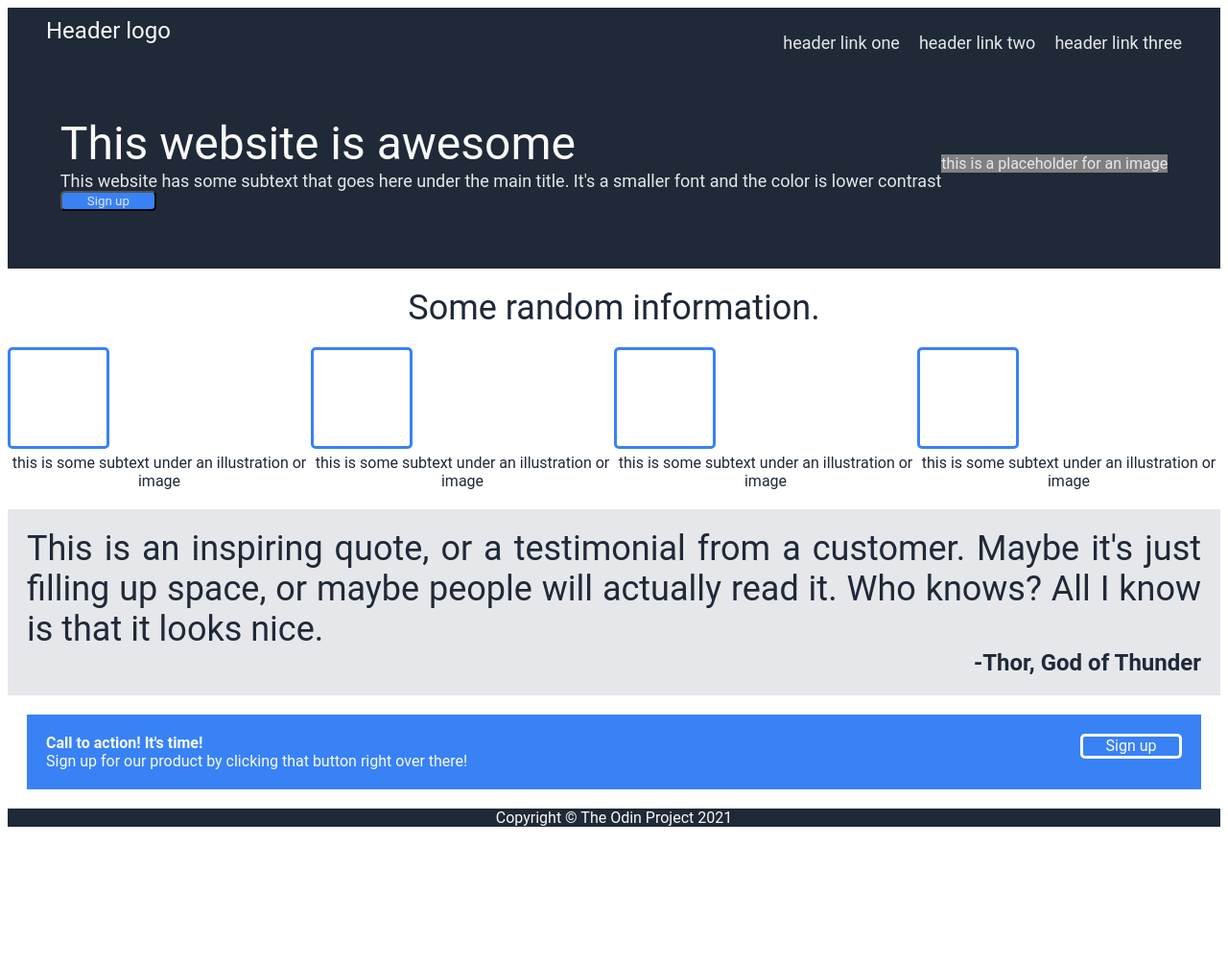
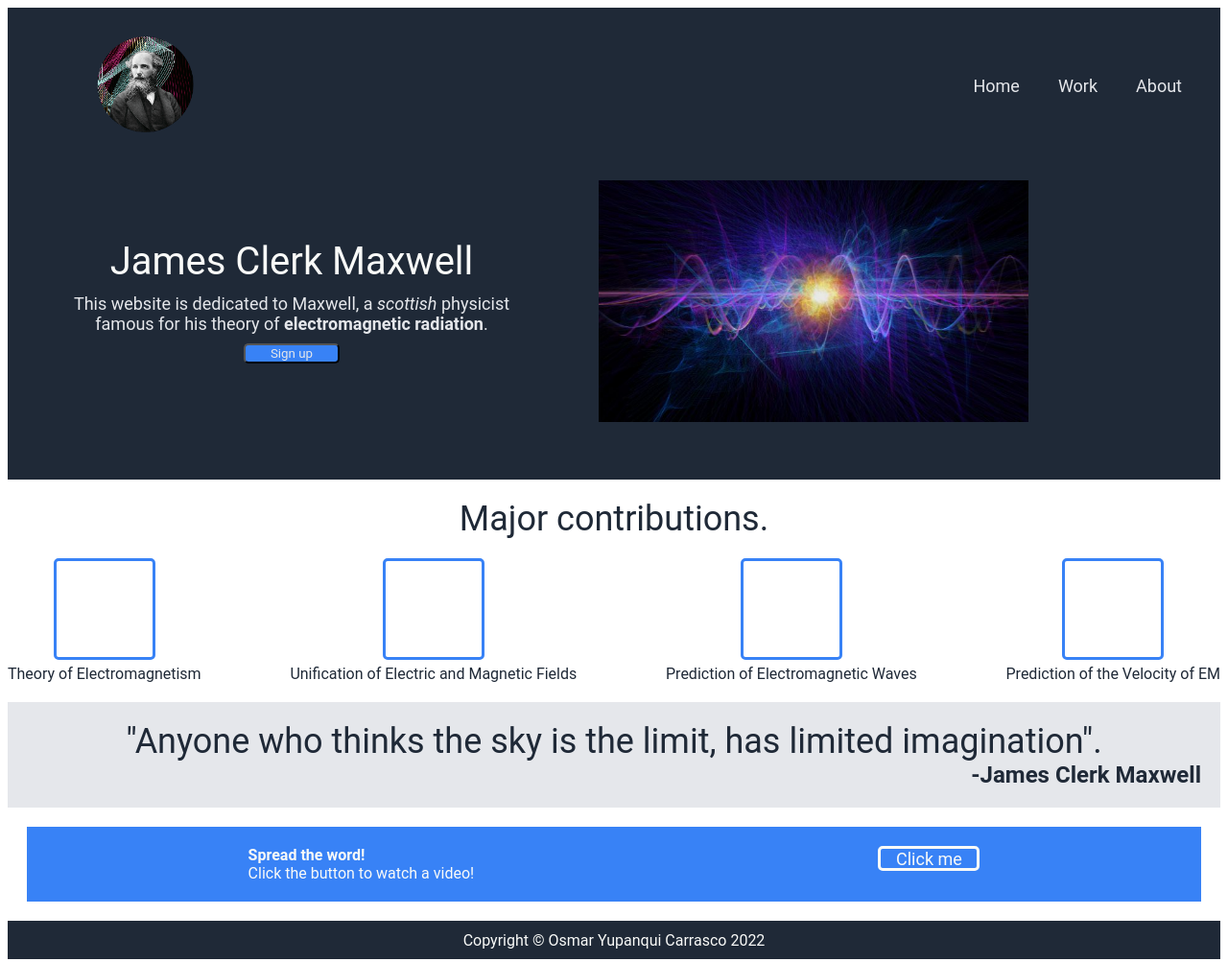
Before and after one commit to osmar30asis/TOP-webpage, a plain HTML site: page index.html in a window 1280 px wide. Shown: the whole page at 96% size. Before the commit the page ends 870 px from the top, so only its background shows below. Drawn offline with Linux system fonts and the light colour scheme.

Commit message:
added new styles to the website

```diff
--- a/index.css
+++ b/index.css
@@ -18,6 +18,8 @@ body {
     display: flex;
     flex-direction: row;
     justify-content: space-between;
+    align-items: center;
+    margin-top: 20px;
 }
 
 .logo {
@@ -25,13 +27,16 @@ body {
     justify-content: center;
     color: #F9FAF8;
     font-size: 24px;
+    height: 100px;
+    width: auto;
 }
 
 ul {
     display: flex;
     flex-direction: row;
     list-style: none;
-    gap: 20px;
+    gap: 40px;
+    font-size: 24px;
 }
 
 a {
@@ -46,37 +51,48 @@ a {
     justify-content: center;
     align-items: center;
     padding: 50px 0;
+    width: 80vw;
+    gap: 5vw
 }
 
 .presentation-panel {
     display: flex;
     flex-direction: column;
+    align-items: center;
 }
 
 .title {
-    font-size: 48px;
+    font-size: 40px;
     font-weight: extra-bold;
     color: #F9FAF8;
+    text-align: center;
+    margin-bottom: 10px;
 }
 
 .description {
     font-size: 18px;
     color: #E5E7EB;
+    text-align: center;
+    margin-bottom: 10px;
 }
 
 .sign1 {
     background-color: #3882F6;
     color: #E5E7EB;
     width: 100px;
-    border-radius: 5px
+    border-radius: 5px;
+    text-align: center;
+    align-items: center;
 }
 
 .main-image {
-    color: #E5E7EB;
-    background-color: gray;
+    display: flex;
     text-align: center;
     align-items: center;
-    display: flex;
+}
+
+.main-image img {
+    width: 35vw
 }
 
 .middle-panel {
@@ -96,11 +112,18 @@ a {
     display: flex;
     flex-direction: row;
     justify-content: space-between;
+    gap: 3vw
 }
 
 .block {
     display: flex;
     flex-direction: column;
+    align-items: center;
+}
+
+.block-image:hover {
+    transform: scale(1.1);
+    box-shadow: 0 0 10px rgb(109, 7, 204)
 }
 
 .block-image {
@@ -109,7 +132,8 @@ a {
     border-radius: 5px;
     border-color: #3882F6;
     border-style: solid;
-    margin-bottom: 5px
+    margin-bottom: 5px;
+    flex-wrap: wrap
 }
 
 .block-text {
@@ -129,7 +153,7 @@ a {
     color: #1F2937;
     font-size: 36px;
     font-weight: "light italic";
-    text-align: justify;
+    text-align: center;
 }
 
 .testimony-author {
@@ -148,7 +172,7 @@ a {
     padding: 20px;
     display: flex;
     flex-direction: row;
-    justify-content: space-between;
+    justify-content: space-around;
 }
 
 .action1 {
@@ -174,9 +198,15 @@ a {
 
 .hero-panel {
     background-color: #1F2937;
+    text-align: center;
+    align-items: center;
 }
 
 .credits {
     color: #F9FAF8;
     text-align: center;
+    height: 40px;
+    display: flex;
+    justify-content: center;
+    align-items: center;
 }
--- a/index.html
+++ b/index.html
@@ -4,78 +4,76 @@
     <meta charset="UTF-8">
     <meta http-equiv="X-UA-Compatible" content="IE=edge">
     <meta name="viewport" content="width=device-width, initial-scale=1.0">
-    <title>Document</title>
+    <title>Tribute to Maxwell</title>
     <link rel="stylesheet" href="index.css">
 </head>
 <body>
     <div class="upper-panel">
         <div class="upper-bar">
-            <div class="logo">Header logo</div>
+            <div class="logo"><img src="logo.png"></div>
             <div class="link-panel">
                 <ul>
-                    <li><a href="#">header link one</a></li>
-                    <li><a href="#">header link two</a></li>
-                    <li><a href="#">header link three</a></li>
+                    <li><a href="#">Home</a></li>
+                    <li><a href="#">Work</a></li>
+                    <li><a href="#">About</a></li>
                 </ul>
             </div>
         </div>
 
         <div class="upper-presentation">
             <div class="presentation-panel">
-                <div class="title">This website is awesome</div>
-                <div class="description">This website has some subtext that goes here
-                    under the main title. It's a smaller font and the color is lower contrast
+                <div class="title">James Clerk Maxwell</div>
+                <div class="description">This website is dedicated to Maxwell, a <em>scottish</em> physicist
+                    famous for his theory of <b>electromagnetic radiation</b>.
                 </div>
                 <button class="sign1">Sign up</button>
             </div>
-            <div class="main-image">this is a placeholder for an image</div>
+            <div class="main-image"><img src="radiation.jpg"></div>
         </div>
     </div>
 
     <div class="middle-panel">
-        <div class="random">Some random information.</div>
+        <div class="random">Major contributions.</div>
         <div class="container">
             <div class="block">
                 <div class="block-image"></div>
-                <div class="block-text">this is some subtext under an illustration or image</div>
+                <div class="block-text">Theory of Electromagnetism</div>
             </div>
             <div class="block">
                 <div class="block-image"></div>
-                <div class="block-text">this is some subtext under an illustration or image</div>
+                <div class="block-text">Unification of Electric and Magnetic Fields</div>
             </div>
             <div class="block">
                 <div class="block-image"></div>
-                <div class="block-text">this is some subtext under an illustration or image</div>
+                <div class="block-text">Prediction of Electromagnetic Waves</div>
             </div>
             <div class="block">
                 <div class="block-image"></div>
-                <div class="block-text">this is some subtext under an illustration or image</div>
+                <div class="block-text">Prediction of the Velocity of EM</div>
             </div>
         </div>
     </div>
 
     <div class="testimony-panel">
-        <div class="testimony-text">This is an inspiring quote, or a testimonial from a customer.
-            Maybe it's just filling up space, or maybe people will actually read it. Who knows? All
-            I know is that it looks nice.
+        <div class="testimony-text">"Anyone who thinks the sky is the limit, has limited imagination".
         </div>
         <div class="testimony-author">
-            -Thor, God of Thunder
+            -James Clerk Maxwell
         </div>
     </div>
 
     <div class="lower-panel">
         <div class="blue-panel">
             <div class="action-text">
-                <div class="action1">Call to action! It's time!</div>
-                <div class="action2">Sign up for our product by clicking that button right over there!</div>
+                <div class="action1">Spread the word!</div>
+                <div class="action2">Click the button to watch a video!</div>
             </div>
-            <div class="sign2">Sign up</div>
+            <a class="sign2" href="https://www.youtube.com/results?search_query=james+maxwell+biography">Click me</a>
         </div>
     </div>
 
     <div class="hero-panel">
-        <div class="credits">Copyright © The Odin Project 2021</div>
+        <div class="credits">Copyright © Osmar Yupanqui Carrasco 2022</div>
     </div>
 
 </body>
```
Also changed, not shown: logo.png (added), radiation.jpg (added).
